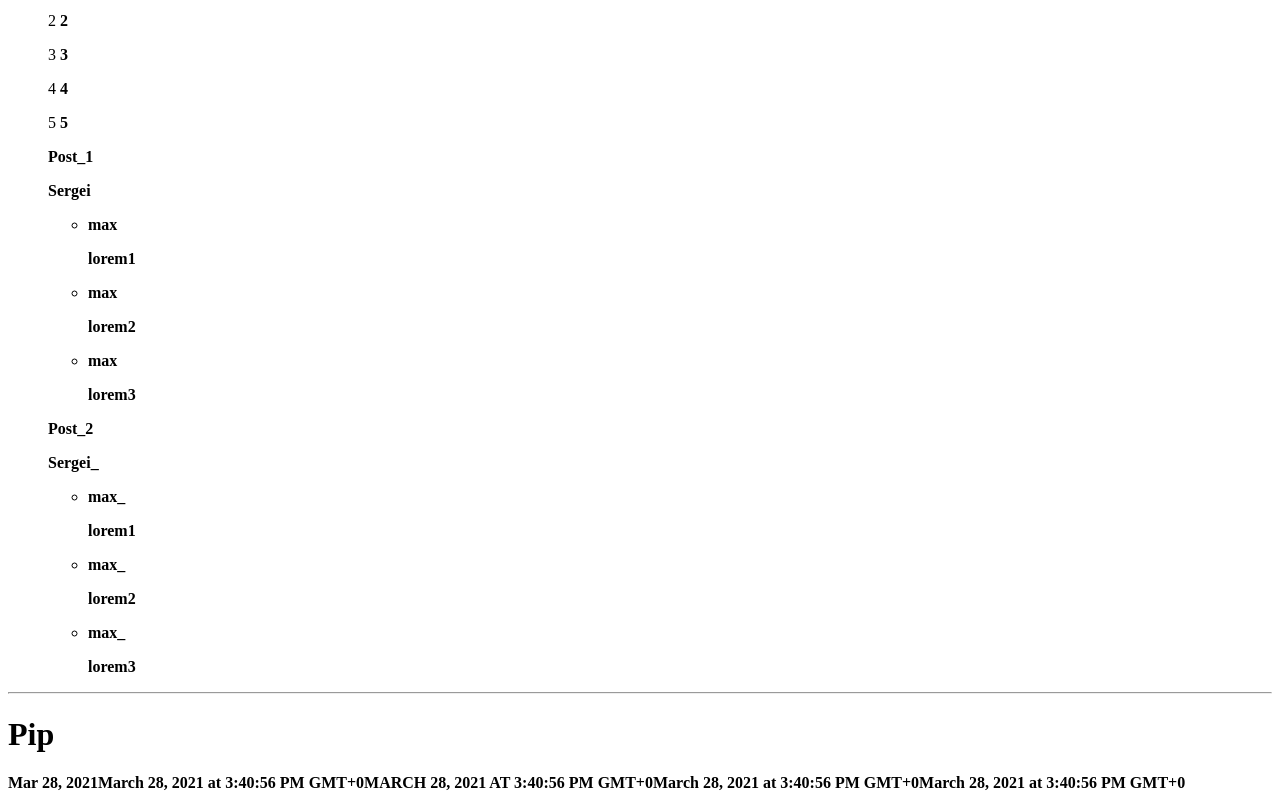
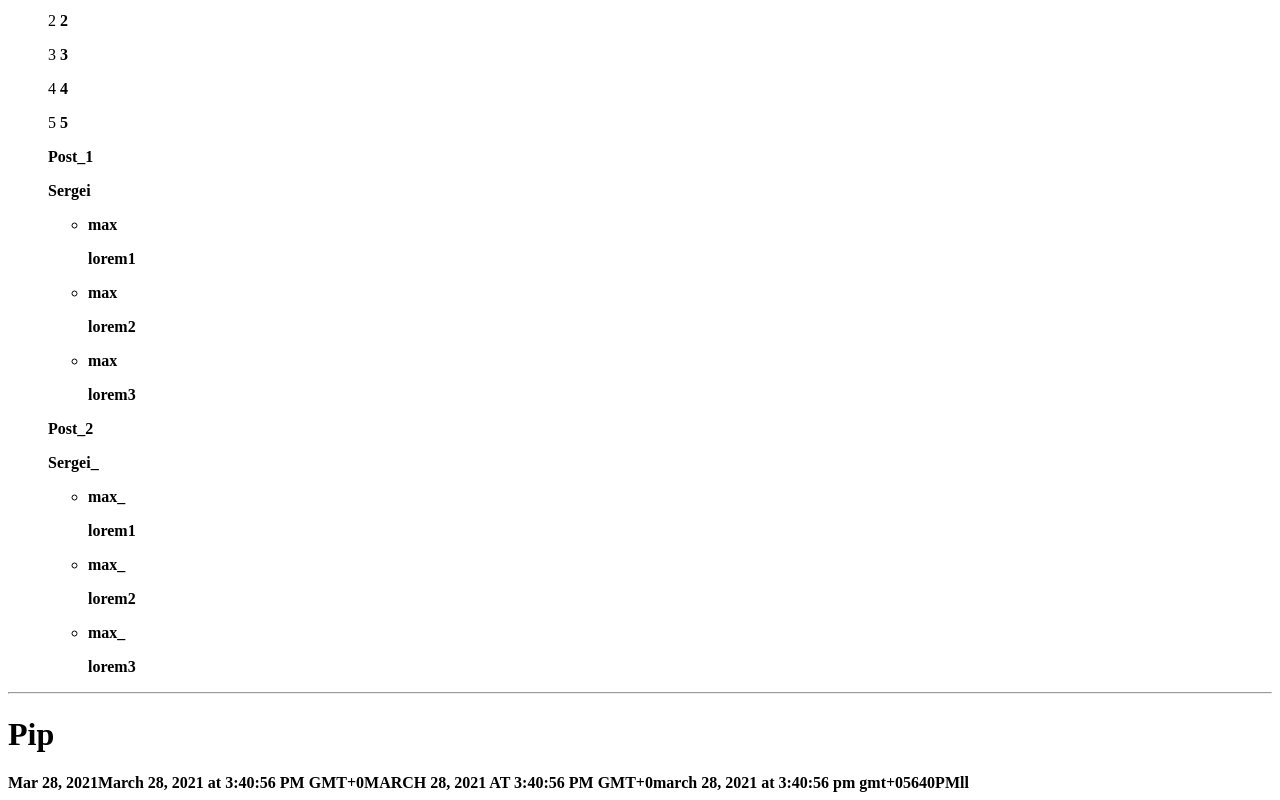
Before and after one commit to Damastier89/Angular, an Angular app: page / in a window 1280 px wide. Shown: the part 1485-2285 px from the top of the page. Built offline with nearby package versions, Linux system fonts and the light colour scheme.

Commit message:
add new folder

```diff
--- a/src/app/Pip/Pip.component.html
+++ b/src/app/Pip/Pip.component.html
@@ -2,6 +2,6 @@
 
 <strong>{{now | date}}</strong>
 <strong>{{now | date: 'long' }}</strong>
-<strong>{{now | date: 'long'| uppercase }}</strong>
-<strong>{{now | date: 'long' }}</strong>
-<strong>{{now | date: 'long' }}</strong>
+<strong>{{now | date: 'long' | uppercase }}</strong>
+<strong>{{now | date: 'long' | lowercase  }}</strong>
+<strong>{{now | date: 'small' }}</strong>
```
